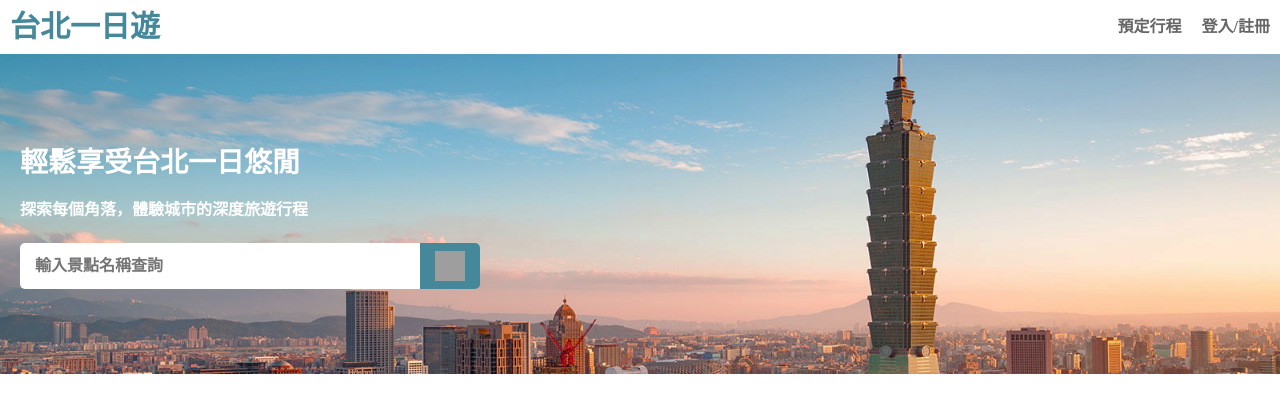
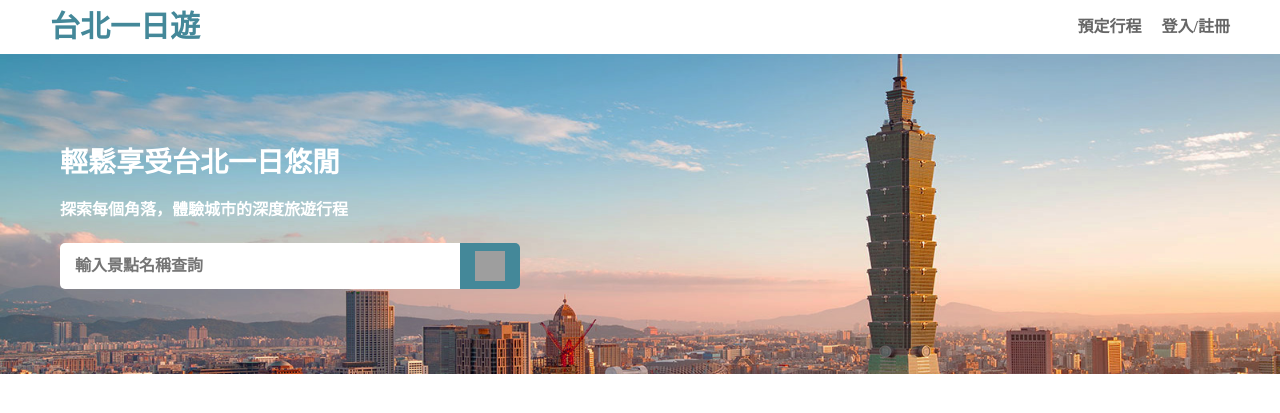
Before and after one commit to bozemendless/taipei-day-trip, a Flask app: page / in a window 1280 px wide. Shown: the top 413 px of the page. Run offline with Flask 2, Linux system fonts and the light colour scheme; data that the repository does not hold is empty; grey boxes are pictures that could not be loaded.

Commit message:
fix: fix the problem that content is not in the 1200px center when devices larger than 1200px, and improve the RWD view on small to middle size devices

```diff
--- a/static/style.css
+++ b/static/style.css
@@ -278,49 +283,69 @@ main {
 /* media query: pad*/
 @media (min-width: 768px) {
 
-    .banner img {
-        width: 100%;
-    }
-
     .attractions {
         display: grid;
         grid-template-columns: 1fr 1fr;
         grid-gap: 30px;
         margin: auto;
+        width: 90%;
     }
 
     .attraction {
-        height: 243px;
-        width: 270px;
+        /* height: 243px; */
+        width: 100%;
     }
 
     .attraction img {
-        width: 270px;
-        height: 197px;
+        width: 100%;
+        /* height: 197px; */
     }
 
     .mask {
-        width: 270px;
-        top: 157px;
+        width: 100%;
+        /* top: 157px; */
+    }
+
+    .title {
+        font-size: 16px;
     }
 
     .text {
-        width: 270px;
+        width: 100%;
+    }
+
+    .text span {
+        font-size: 16px;
     }
 }
 
 /* media query large-size pad */
-@media (min-width: 1080px) {
+/* @media (min-width: 1080px) {
     .attractions {
         grid-template-columns: 1fr 1fr 1fr;
     }
-}
+} */
 
 /* media query desktop */
 @media (min-width: 1200px) {
+    nav {
+        width: 1200px;
+        margin: auto;
+    }
+
     .banner img {
         height: auto;
         width: 100%;
+    }
+
+    .content-wrapper {
+        top: 0;
+        left: 0;
+        right: 0;
+        position: absolute;
+        width: 1200px;
+        height: 100%;
+        margin: auto;
     }
 
     .search-div input {
--- a/templates/index.html
+++ b/templates/index.html
@@ -22,6 +22,7 @@
             <div class="img-wrapper">
                 <img src="/static/welcome image.png" alt="the beautiful view of the whole Taipei City">
             </div>
+            <div class="content-wrapper">
                 <div class="slogan-div">
                     <div class="header">輕鬆享受台北一日悠閒</div>
                     <div class="body">探索每個角落，體驗城市的深度旅遊行程</div>
@@ -34,6 +35,8 @@
                     </div>
                     <div class="category-list"></div>
                 </div>
+            </div>
+
         </div>
         <div class="main-container">
             <div class="attractions"></div>
```
Also changed, not shown: other parts of static/style.css (+47 -13 lines). Lines whose indentation alone changed are shown as unchanged.
